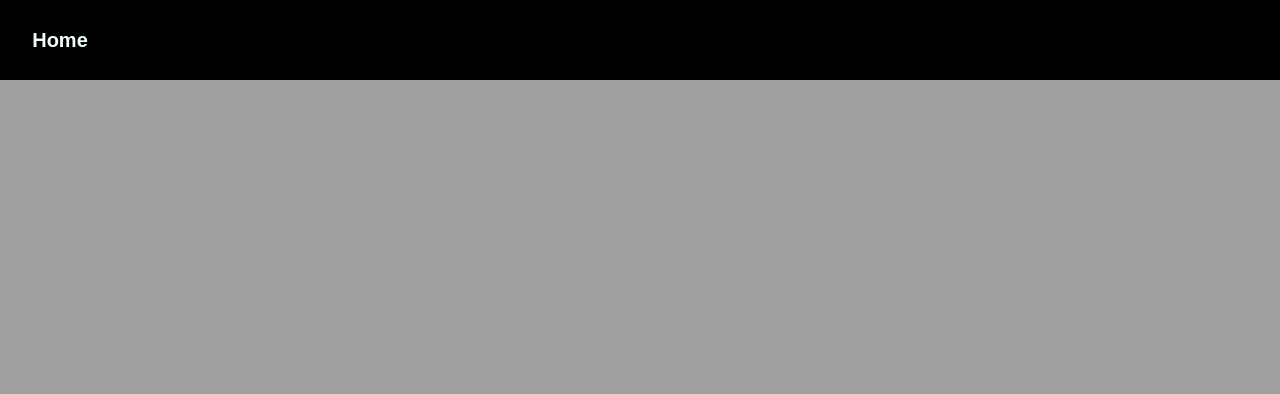
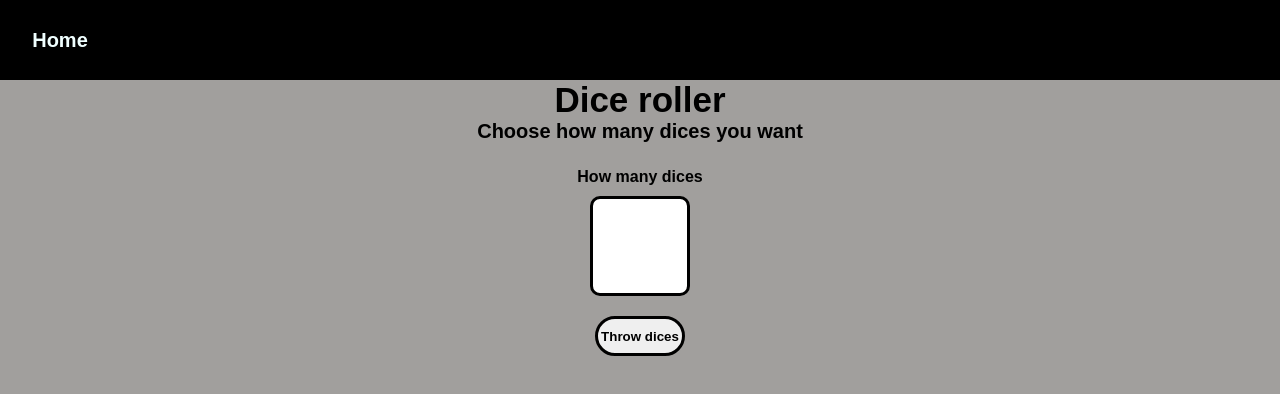
Before and after one commit to Kalixer/Dice-roller, a React app: page /normal in a window 1280 px wide. Before the commit this address had no page. Shown: the top 394 px of the page. Built offline with nearby package versions, Linux system fonts and the light colour scheme.

Commit message:
Some files for routes created and page navigation working

```diff
--- /dev/null
+++ b/src/pages/NormalDice.jsx
@@ -0,0 +1,28 @@
+import React from 'react';
+import '@styles/global.css';
+
+const NormalDice = () => {
+    return (
+        <>
+            <div className="encabezado">
+                <h1>Dice roller</h1>
+                <p className="e-paragraph">Choose how many dices you want</p>
+            </div>
+            <div className="input">
+                <div className="options">
+                    <div className="dices">
+                        <p>How many dices</p>
+                        <input type="text" id="dados_cantidad" />
+                    </div>
+                </div>
+                <button type="button" id="boton">Throw dices</button>
+            </div>
+            <div id="main">
+                <p className="result" id="result"></p>
+                <div className="output" id="output"></div>
+            </div>
+        </>
+    )
+}
+
+export default NormalDice;
--- /dev/null
+++ b/src/pages/NotFound.jsx
@@ -0,0 +1,12 @@
+import React from 'react';
+import '@styles/global.css';
+
+const NotFound = () => {
+    return (
+        <>
+            <H1>404 Not Found</H1>
+        </>
+    )
+}
+
+export default NotFound;
--- a/src/routes/App.jsx
+++ b/src/routes/App.jsx
@@ -1,7 +1,9 @@
 import React from "react";
 import { BrowserRouter, Routes, Route } from "react-router-dom";
+import Layout from "../containers/Layout";
 import Home from "../pages/Home"
-import Layout from "../containers/Layout";
+import NormalDice from "../pages/NormalDice";
+import NotFound from "../pages/NotFound"
 
 import "../../styles/global.css"
 
@@ -14,7 +16,9 @@ const App = () => {
             <BrowserRouter>
                 <Layout>
                     <Routes>
-                        <Route exact path='/' element={<Home/>} />
+                        <Route exact path="/" element={<Home/>} />
+                        <Route exact path="/normal" element={<NormalDice/>} />
+					    <Route path="*" element={<NotFound/>} />
                     </Routes>
                 </Layout>
             </BrowserRouter>
--- a/webpack.config.js
+++ b/webpack.config.js
@@ -8,6 +8,7 @@ module.exports = {
     output: {
         path: path.resolve(__dirname, 'dist'),
         filename: 'bundle.js',
+        publicPath: '/'
     },
     mode: 'development',
     resolve: {
@@ -61,5 +62,8 @@ module.exports = {
         new MiniCssExtractPlugin({
             filename: '[name].css'
         }),
-    ]
+    ],
+    devServer: {
+        historyApiFallback: true,
+    }
 }
```
Also changed, not shown: src/pages/RoleDice.jsx (added).
